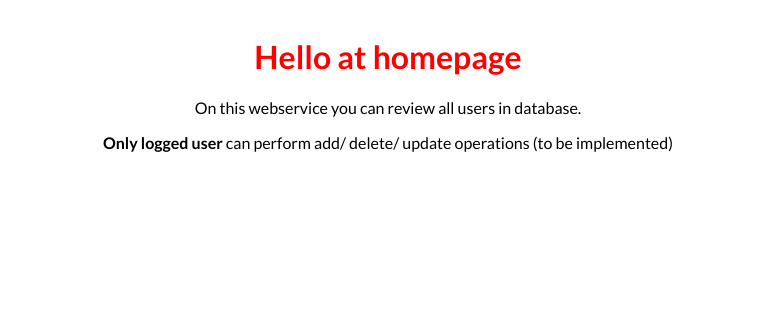
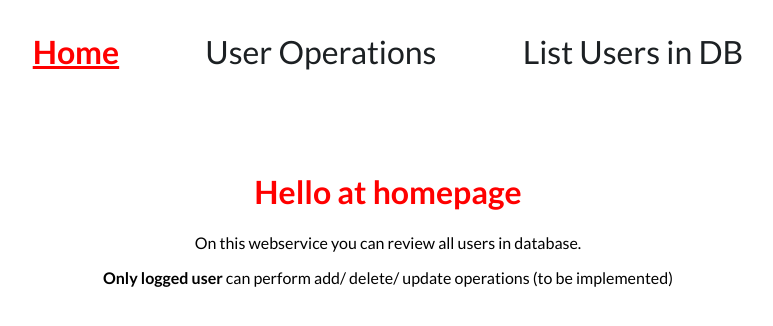
Before and after one commit to forDeFan/FastAPI_APIs, a FastAPI app: template app/web/templates/home.html in a window 1280 px wide. Shown: the top 326 px of the page, without its empty margins (252-1025 px from the left). Run offline with FastAPI, Linux system fonts and the light colour scheme; the template is opened without the code that fills it, so the values that code supplies are empty; parts of the project's set-up code (start-up, migrations or seed data) failed here and were passed over.

Commit message:
feat(templates): add templates for routes along with stylses and js

```diff
--- /dev/null
+++ b/app/web/static/css/navbar.css
@@ -0,0 +1,25 @@
+.nav {
+    display: block;
+    text-align: center;
+    margin-top: 2rem;
+    margin-bottom: 4rem;
+    font-size: 2rem;
+}
+
+.nav__link {
+    text-decoration: none;
+    color: #1c2023;
+    margin-right: 2.5rem;
+    margin-left: 2.5rem;
+}
+
+.nav__link--active {
+    font-weight: bold;
+    color: red;
+    margin-right: 2.5rem;
+    margin-left: 2.5rem;
+}
+
+.nav__link:hover {
+    color: red;
+}
--- /dev/null
+++ b/app/web/static/js/scripts.js
@@ -0,0 +1,9 @@
+function go_back() {
+    window.history.back();
+};
+
+function set_id_value_to_href(id_to_href, base) {
+    const el = document.getElementById(id_to_href);
+    window.location.href = base + el.value;
+    el.value = ''
+}
--- a/app/web/templates/base.html
+++ b/app/web/templates/base.html
@@ -5,15 +5,18 @@
     <meta charset="utf-8">
     <meta name="viewport" content="width=device-width, initial-scale=1.0">
     <link href="{{ url_for('static', path='/css/main.css') }}" rel="stylesheet">
+    <link href="{{ url_for('static', path='/css/navbar.css') }}" rel="stylesheet">
     <link rel="preconnect" href="https://fonts.googleapis.com">
     <link rel="preconnect" href="https://fonts.gstatic.com" crossorigin>
     <link href="https://fonts.googleapis.com/css2?family=Lato:wght@400;700&display=swap" rel="stylesheet">
+    <script src="{{ url_for('static', path='/js/scripts.js') }}"></script>
 
     {% block title %}
     {% endblock %}
 </head>
 
 <body>
+    {% include "shared/navbar.html" %}
     {% block content %}
     {% endblock %}
 </body>
--- /dev/null
+++ b/app/web/templates/shared/navbar.html
@@ -0,0 +1,13 @@
+{% set navigation_bar = [
+('/', 'home', 'Home'),
+('/user', 'get_user_operations', 'User Operations'),
+('/user/all', 'get_all_users', 'List Users in DB')
+] -%}
+{% set active_page = active_page|default('home') -%}
+
+<nav class="nav">
+    {% for href, id, caption in navigation_bar %}
+    <a {% if id==active_page %} class="nav__link--active" {% endif%} class="nav__link" href="{{ href|e }}">{{ caption|e
+        }}</a>
+    {% endfor %}
+</nav>
```
Also changed, not shown: app/web/static/styles/main.css (deleted, +0 -43 lines), app/web/templates/error/error_general.html (added, +17 -0 lines), app/web/templates/user/user_info.html (added, +20 -0 lines), app/web/templates/user/user_operations.html (added, +19 -0 lines), app/web/templates/user/user_all.html (renamed from app/web/templates/users.html).
